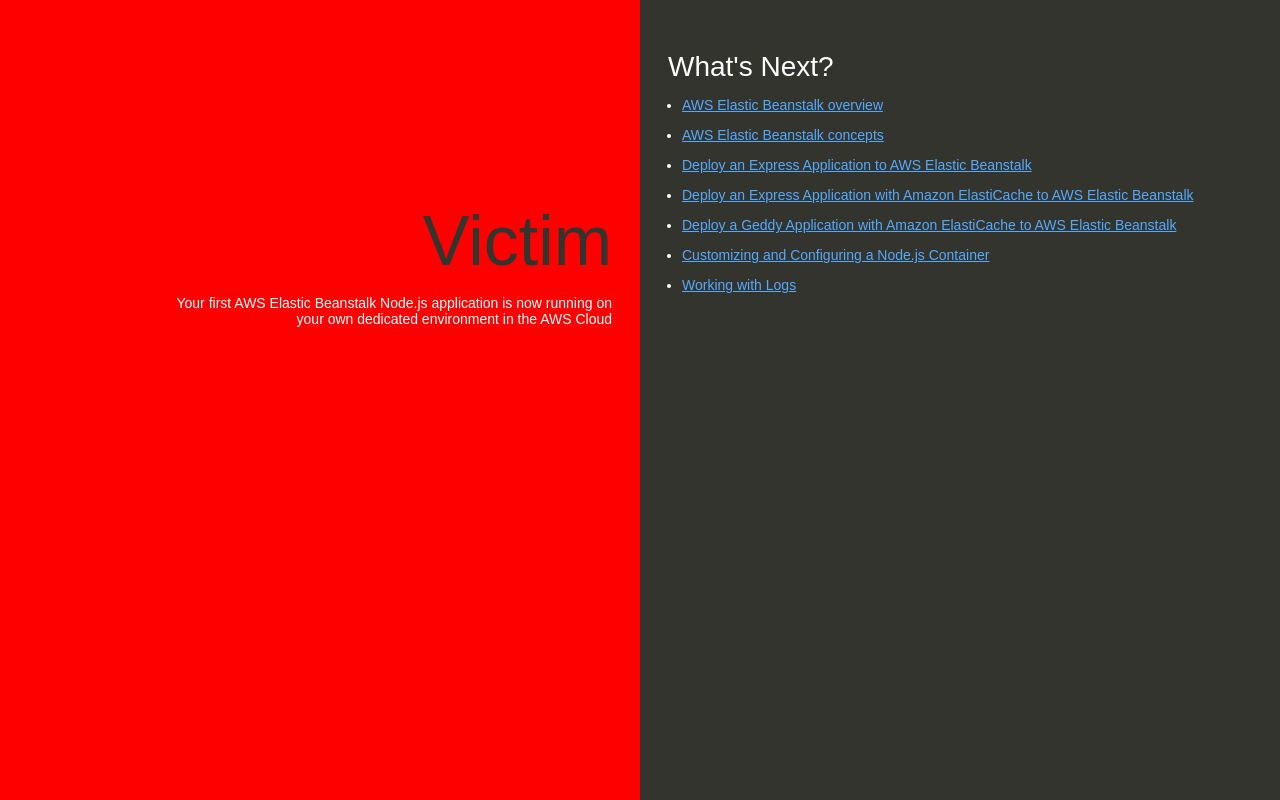
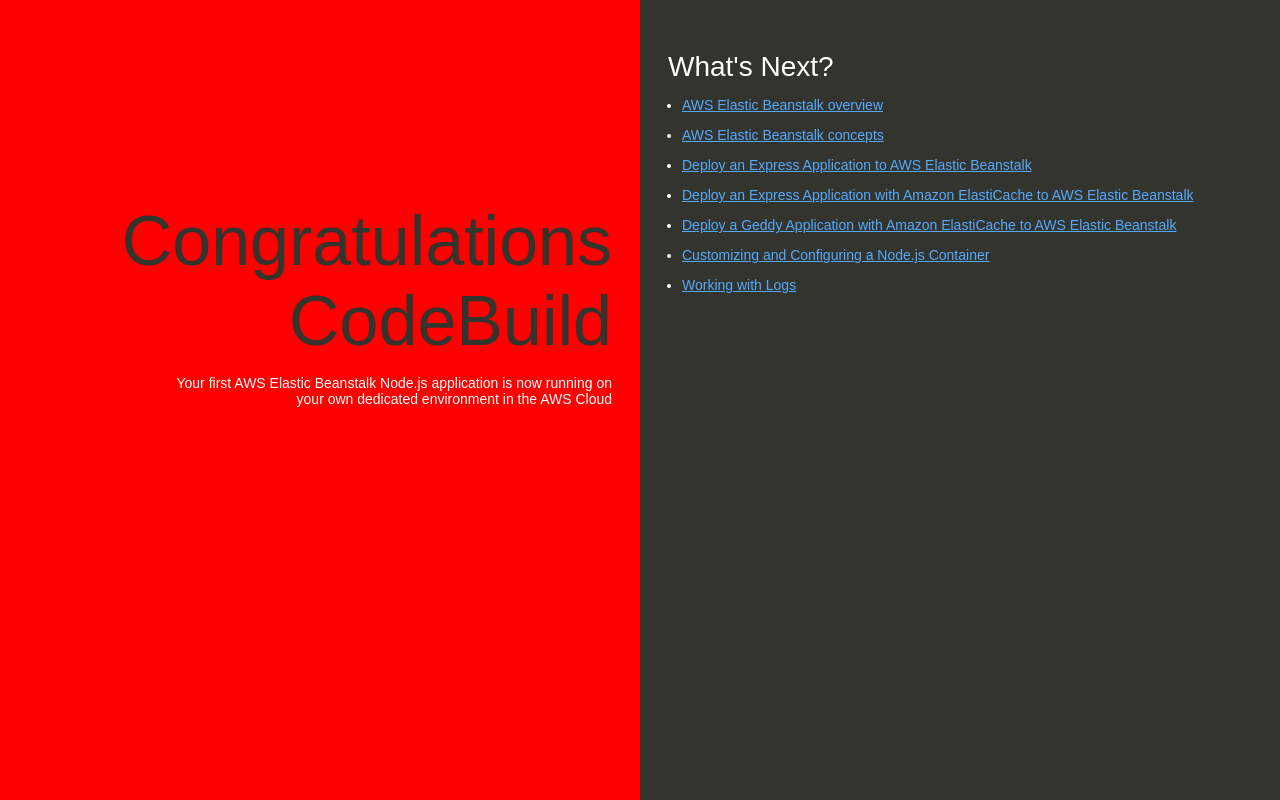
Before and after one commit to yuosef33/NodeJsApp, a website: page index.html in a window 1280 px wide. Drawn offline with Linux system fonts and the light colour scheme.

Commit message:
Update index.html

```diff
--- a/index.html
+++ b/index.html
@@ -74,7 +74,7 @@
   </head>
   <body>
     <div class="textColumn">
-      <h1>Victim</h1>
+      <h1>Congratulations CodeBuild</h1>
       <p>Your first AWS Elastic Beanstalk Node.js application is now running on your own dedicated environment in the AWS Cloud</p>
     </div>
     <div class="linksColumn">
```
